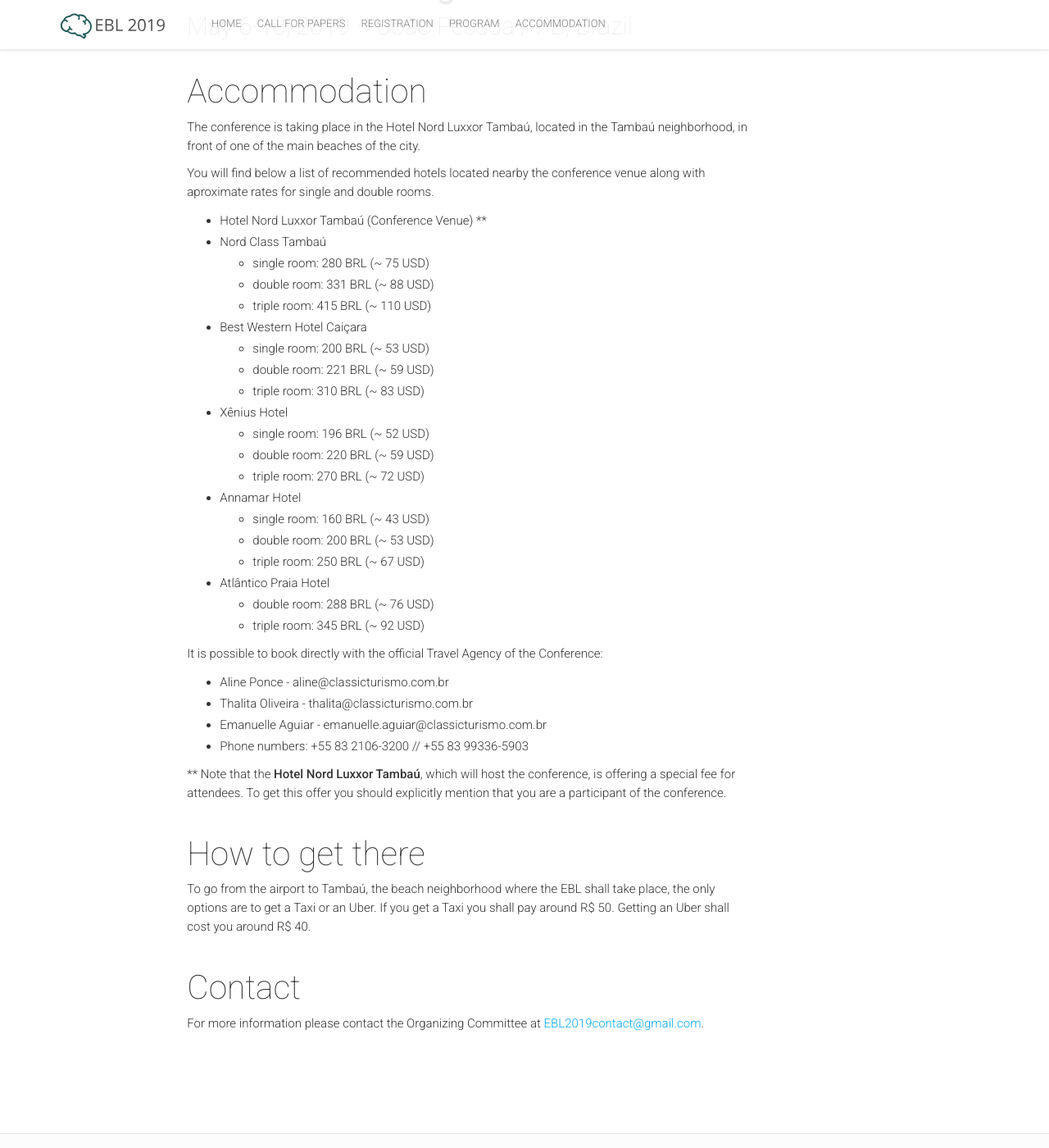
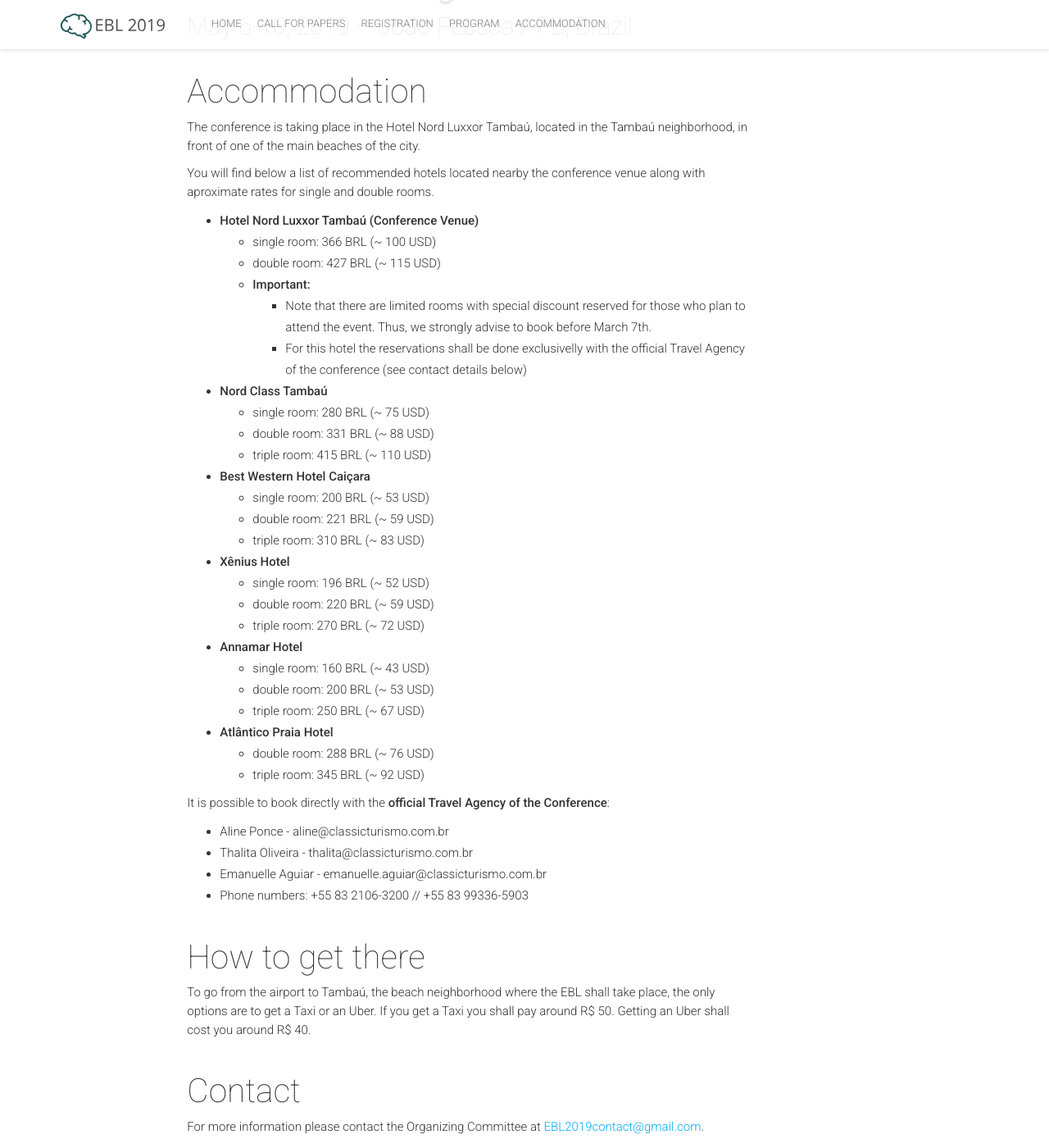
Before and after one commit to brunobruck/ebl, a Jekyll site: the page built from _posts/2017-09-25-accommodation2.markdown, in a window 1280 px wide and 1400 px high, scrolled down 506 px. Shown: the whole window at 82% size. Built offline with Jekyll 4.4.1, drawn with Linux system fonts in a browser that asks for light colours; nearby versions of some CDN libraries.

Commit message:
new version

```diff
--- a/_posts/2017-09-25-accommodation2.markdown
+++ b/_posts/2017-09-25-accommodation2.markdown
@@ -12,34 +12,37 @@ isStaticPost: false
 The conference is taking place in the Hotel Nord Luxxor Tambaú, located in the Tambaú neighborhood, in front of one of the main beaches of the city.
 
 You will find below a list of recommended hotels located nearby the conference venue along with aproximate rates for single and double rooms.
-- Hotel Nord Luxxor Tambaú (Conference Venue) **
-- Nord Class Tambaú
+- <b>Hotel Nord Luxxor Tambaú (Conference Venue)</b>
+  - single room: 366 BRL (~ 100 USD)
+  - double room: 427 BRL (~ 115 USD)
+  - <b>Important:</b>
+    - Note that there are limited rooms with special discount reserved for those who plan to attend the event. Thus, we strongly advise to book before March 7th.
+    - For this hotel the reservations shall be done exclusivelly with the official Travel Agency of the conference (see contact details below)
+- <b>Nord Class Tambaú</b>
   - single room: 280 BRL (~ 75 USD)
   - double room: 331 BRL (~ 88 USD)
   - triple room: 415 BRL (~ 110 USD)
-- Best Western Hotel Caiçara
+- <b>Best Western Hotel Caiçara</b>
   - single room: 200 BRL (~ 53 USD)
   - double room: 221 BRL (~ 59 USD)
   - triple room: 310 BRL (~ 83 USD)
-- Xênius Hotel
+- <b>Xênius Hotel</b>
   - single room: 196 BRL (~ 52 USD)
   - double room: 220 BRL (~ 59 USD)
   - triple room: 270 BRL (~ 72 USD)
-- Annamar Hotel
+- <b>Annamar Hotel</b>
   - single room: 160 BRL (~ 43 USD)
   - double room: 200 BRL (~ 53 USD)
   - triple room: 250 BRL (~ 67 USD)
-- Atlântico Praia Hotel
+- <b>Atlântico Praia Hotel</b>
   - double room: 288 BRL (~ 76 USD)
   - triple room: 345 BRL (~ 92 USD)
 
-It is possible to book directly with the official Travel Agency of the Conference:
+It is possible to book directly with the <b>official Travel Agency of the Conference</b>:
 - Aline Ponce - aline@classicturismo.com.br
 - Thalita Oliveira - thalita@classicturismo.com.br
 - Emanuelle Aguiar - emanuelle.aguiar@classicturismo.com.br
 - Phone numbers: +55 83 2106-3200 // +55 83 99336-5903
-
-** Note that the <b>Hotel Nord Luxxor Tambaú</b>, which will host the conference, is offering a special fee for attendees. To get this offer you should explicitly mention that you are a participant of the conference.
 
 #### How to get there
 
--- a/_posts/2017-09-25-program.markdown
+++ b/_posts/2017-09-25-program.markdown
@@ -107,6 +107,7 @@ The complete program is going to be published soon. In the meanwhile, you can fi
 - <b>Marcelo E. Coniglio, Aldo Figallo-Orellano, Alejandro Hernández-Tello and Miguel Pérez-Gaspar</b>: Some developments on the logic <i>G'3</i>
 - <b>Marcelo Finger</b>: Sparse Models: a tractable fragment for SAT, MAXSAT and PSAT
 - <b>Marcelo Soares and Hércules de Araujo Feitosa</b>: Conexões de Galois e álgebras modais
+- <b>Marcio Kleos Freire Pereira</b>: A Dynamic Logic for Blind Faith
 - <b>Marcos Silva</b>: Revision of Logic: a pragmatist proposal
 - <b>Mattia Petrolo, Paolo Pistone and Luca Tranchini</b>: Fat is undecidable
 - <b>Maureen Eckert</b>: Towards a Feminist Logic: Val Plumwood's Legacy and Beyond
```
Also changed, not shown: other parts of _posts/2017-09-25-program.markdown (+2 -2 lines).
